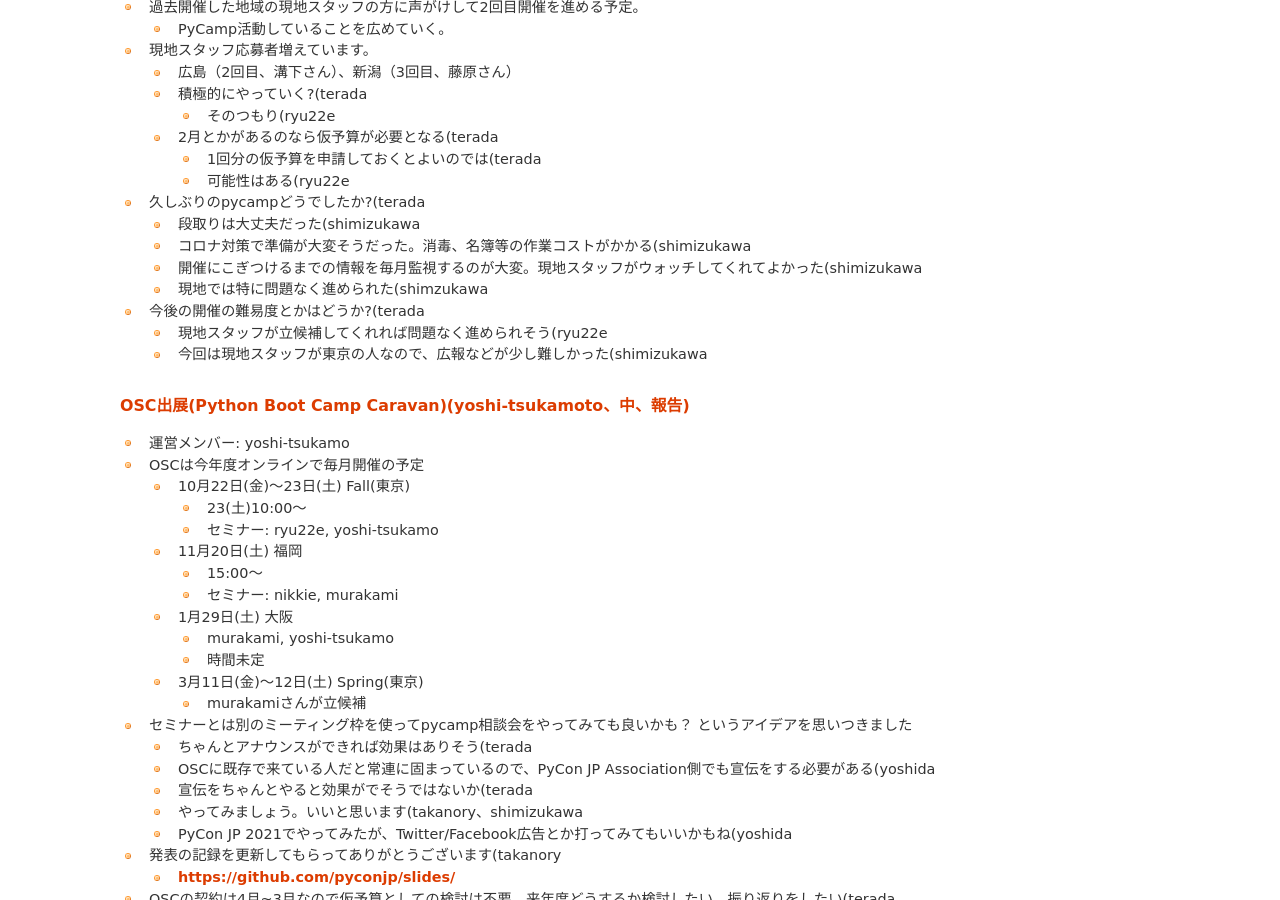
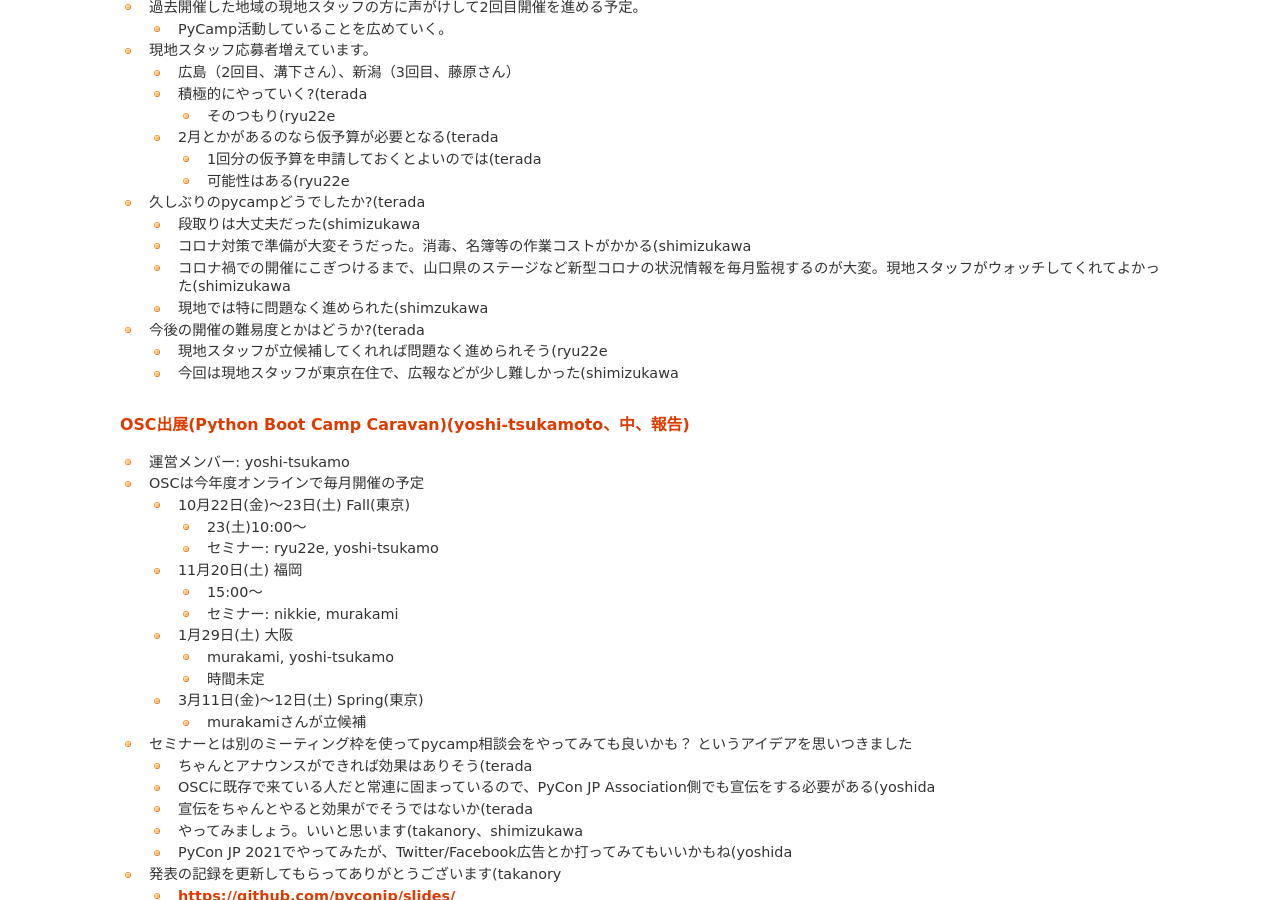
Before and after one commit to pyconjp/www.pycon.jp, a Sphinx documentation site: the page built from source/committee/meeting/minutes49.rst, in a window 1280 px wide and 900 px high, scrolled down 2197 px. Built offline with Sphinx 7.4.7, drawn with Linux system fonts in a browser that asks for light colours.

Commit message:
ミーティング議事録を少し修正

```diff
--- a/source/committee/meeting/minutes49.rst
+++ b/source/committee/meeting/minutes49.rst
@@ -99,12 +99,12 @@
 
   * 段取りは大丈夫だった(shimizukawa
   * コロナ対策で準備が大変そうだった。消毒、名簿等の作業コストがかかる(shimizukawa
-  * 開催にこぎつけるまでの情報を毎月監視するのが大変。現地スタッフがウォッチしてくれてよかった(shimizukawa
+  * コロナ禍での開催にこぎつけるまで、山口県のステージなど新型コロナの状況情報を毎月監視するのが大変。現地スタッフがウォッチしてくれてよかった(shimizukawa
   * 現地では特に問題なく進められた(shimzukawa
 * 今後の開催の難易度とかはどうか?(terada
 
   * 現地スタッフが立候補してくれれば問題なく進められそう(ryu22e
-  * 今回は現地スタッフが東京の人なので、広報などが少し難しかった(shimizukawa
+  * 今回は現地スタッフが東京在住で、広報などが少し難しかった(shimizukawa
 
 OSC出展(Python Boot Camp Caravan)(yoshi-tsukamoto、中、報告)
 ------------------------------------------------------------
```
